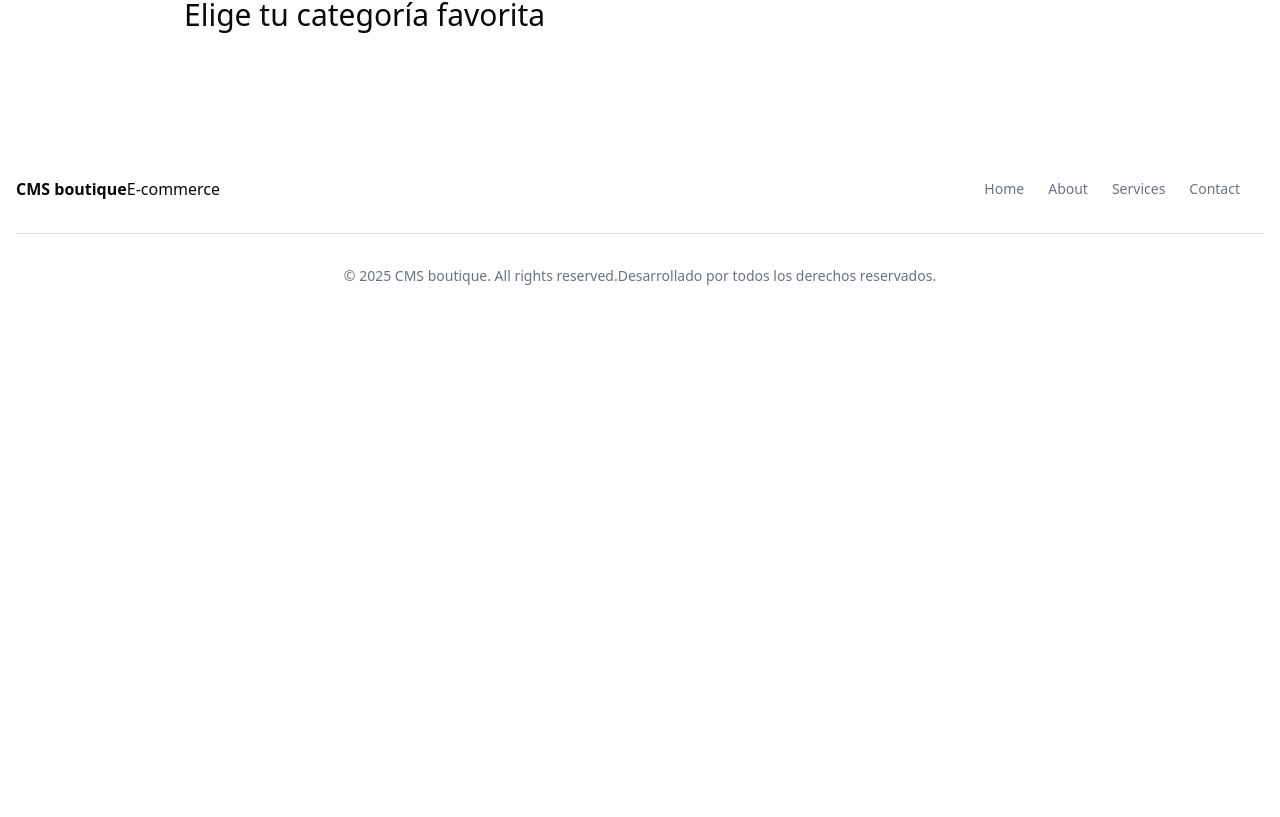
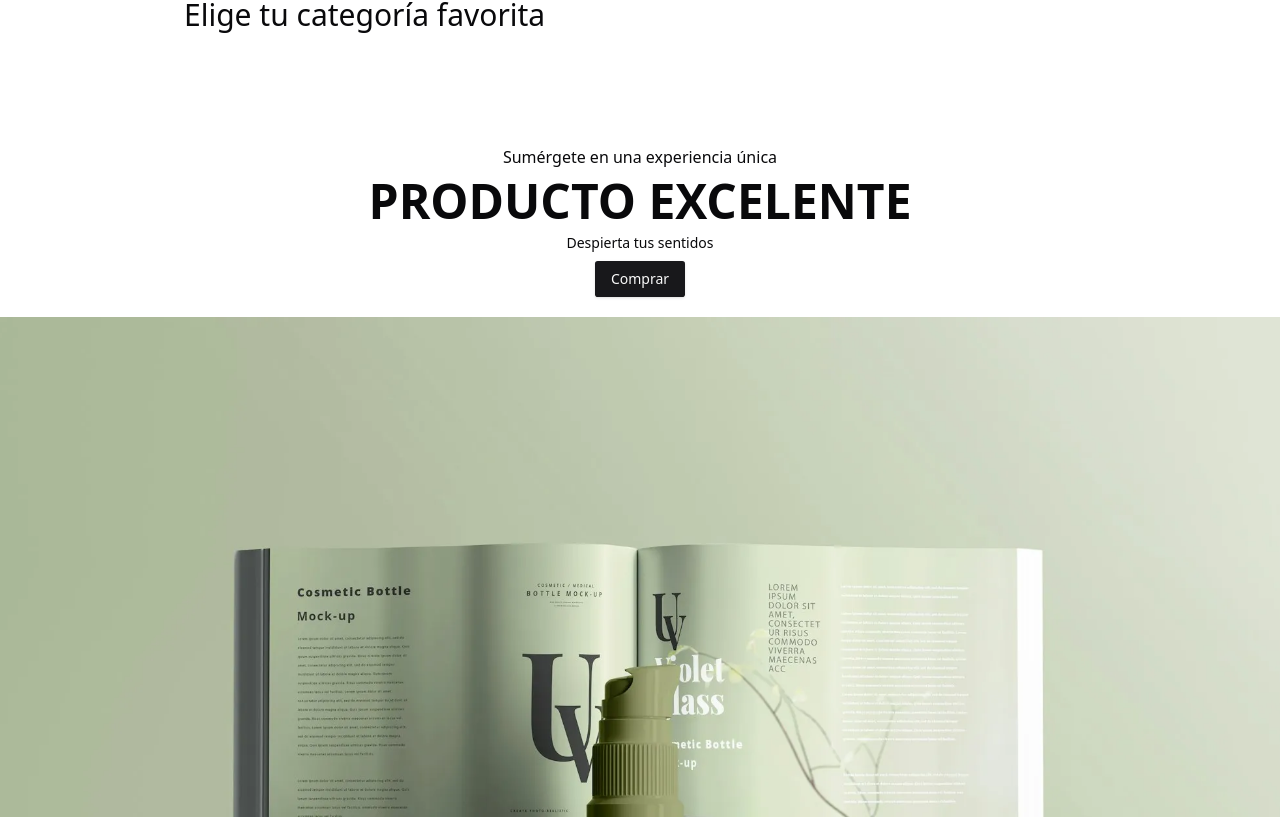
Before and after one commit to jhonja999/cms-boutique, a Next.js app in the folder frontend/: page / in a window 1280 px wide. Shown: the part 663-1480 px from the top of the page. Before the commit the page ends 981 px from the top, so only its background shows below. Built offline with nearby package versions, Linux system fonts and the light colour scheme; no server answers.

Commit message:
banner product
imagen de slider por defecto placeholder

```diff
--- a/frontend/app/page.tsx
+++ b/frontend/app/page.tsx
@@ -2,6 +2,7 @@ import CarouselTextBanner from "@/components/carousel-text-banner";
 import FeaturedProducts from "@/components/featured-products";
 import BannerDiscount from "@/components/banner-discount";
 import ChooseCategory from "@/components/choose-category";
+import BannerProduct from "@/components/banner-product";
 
 async function getStrapiData(path:string) {
   const baseUrl="http://localhost:1337";
@@ -26,6 +27,7 @@ console.log(strapiData);
       <FeaturedProducts />
       <BannerDiscount/>
       <ChooseCategory/>
+      <BannerProduct/>
     </main>
 
   );
--- /dev/null
+++ b/frontend/components/banner-product.tsx
@@ -0,0 +1,19 @@
+import Link from "next/link";
+import { buttonVariants } from "./ui/button";
+
+const BannerProduct = () => {
+  return (
+    <>
+      <div className="mt-4 text-center">
+        <p>Sumérgete en una experiencia única</p>
+        <h4 className="mt-2 text-5xl font-extrabold uppercase">PRODUCTO EXCELENTE</h4>
+        <p className="my-2 text-sm">Despierta tus sentidos</p>
+        <Link href="#" className={buttonVariants()}>Comprar</Link>
+      </div>
+      <div className="h-[450px] bg-bottom bg-cover lg:h-[900px] bg-[url('/slider-image.webp')] mt-5"> {/*('/slider-image.webp') placeholder slider producto home */}
+      </div>
+    </>
+  );
+};
+
+export default BannerProduct;
```
Also changed, not shown: frontend/public/slider-image.webp (added).
